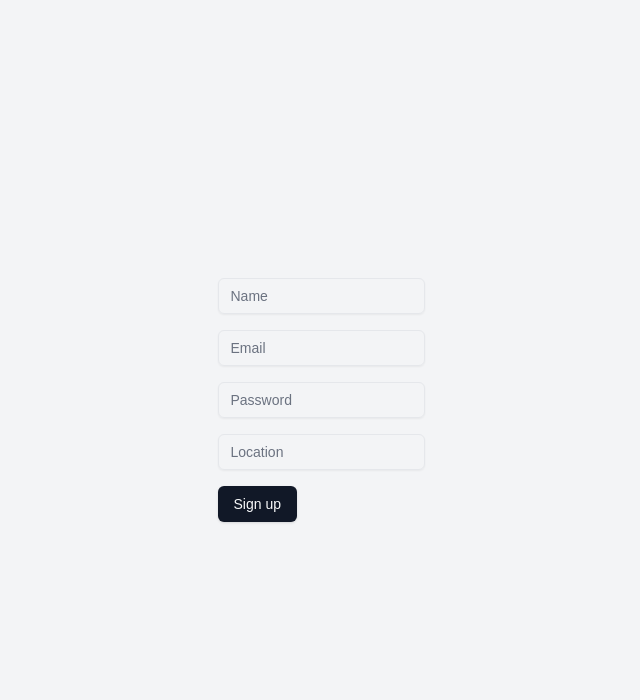
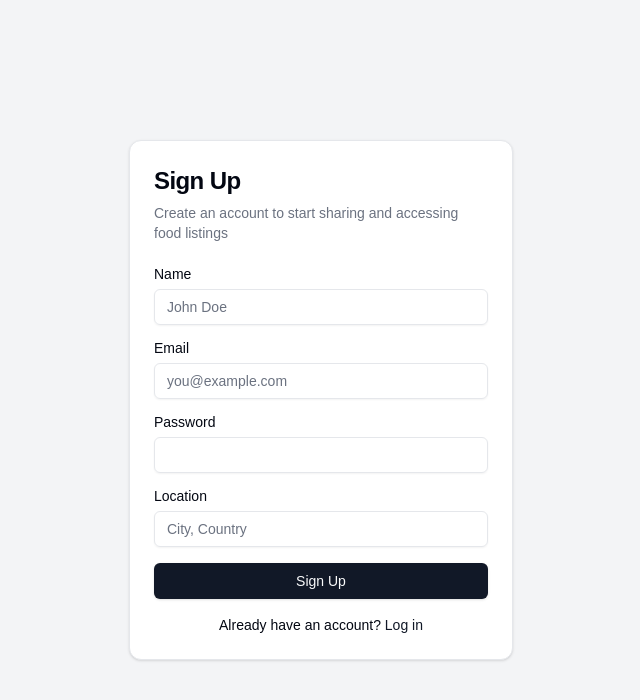
Before and after one commit to romxai/foodshare-app, a Next.js app: page /signup in a window 1280 px wide. Shown: the top 700 px of the page, without its empty margins (319-959 px from the left). Built offline with nearby package versions, Linux system fonts and the light colour scheme.

Commit message:
signup-ui

```diff
--- a/components/AuthForms/SignupForm.tsx
+++ b/components/AuthForms/SignupForm.tsx
@@ -1,9 +1,19 @@
 "use client";
 
 import React, { useState } from "react";
-import { useRouter } from "next/navigation"; // Change this line
+import { useRouter } from "next/navigation";
+import Link from "next/link";
+
+import { Button } from "@/components/ui/button";
+import {
+  Card,
+  CardContent,
+  CardDescription,
+  CardHeader,
+  CardTitle,
+} from "@/components/ui/card";
 import { Input } from "@/components/ui/input";
-import { Button } from "@/components/ui/button";
+import { Label } from "@/components/ui/label";
 
 const SignupForm = () => {
   const [name, setName] = useState("");
@@ -20,7 +30,12 @@ const SignupForm = () => {
     setError("");
 
     try {
-      console.log("Sending signup request with data:", { name, email, password, location });
+      console.log("Sending signup request with data:", {
+        name,
+        email,
+        password,
+        location,
+      });
       const response = await fetch("/api/auth/signup", {
         method: "POST",
         headers: { "Content-Type": "application/json" },
@@ -47,40 +62,71 @@ const SignupForm = () => {
   };
 
   return (
-    <form onSubmit={handleSubmit} className="space-y-4">
+    <Card className="mx-auto max-w-sm">
+      <CardHeader>
+        <CardTitle className="text-2xl">Sign Up</CardTitle>
+        <CardDescription>
+          Create an account to start sharing and accessing food listings
+        </CardDescription>
+      </CardHeader>
+      <CardContent>
+        <form onSubmit={handleSubmit} className="grid gap-4">
+          <div className="grid gap-2">
+            <Label htmlFor="name">Name</Label>
             <Input
+              id="name"
               type="text"
-        placeholder="Name"
+              placeholder="John Doe"
               value={name}
               onChange={(e) => setName(e.target.value)}
               required
             />
+          </div>
+          <div className="grid gap-2">
+            <Label htmlFor="email">Email</Label>
             <Input
+              id="email"
               type="email"
-        placeholder="Email"
+              placeholder="you@example.com"
               value={email}
               onChange={(e) => setEmail(e.target.value)}
               required
             />
+          </div>
+          <div className="grid gap-2">
+            <Label htmlFor="password">Password</Label>
             <Input
+              id="password"
               type="password"
-        placeholder="Password"
               value={password}
               onChange={(e) => setPassword(e.target.value)}
               required
             />
+          </div>
+          <div className="grid gap-2">
+            <Label htmlFor="location">Location</Label>
             <Input
+              id="location"
               type="text"
-        placeholder="Location"
+              placeholder="City, Country"
               value={location}
               onChange={(e) => setLocation(e.target.value)}
               required
             />
-      {error && <p className="text-red-500">{error}</p>}
-      <Button type="submit" disabled={loading}>
-        {loading ? "Signing up..." : "Sign up"}
+          </div>
+          {error && <p className="text-red-500 text-sm">{error}</p>}
+          <Button type="submit" className="w-full" disabled={loading}>
+            {loading ? "Signing up..." : "Sign Up"}
           </Button>
         </form>
+        <div className="mt-4 text-center text-sm">
+          Already have an account?{" "}
+          <Link href="/login" className="text-primary hover:underline">
+            Log in
+          </Link>
+        </div>
+      </CardContent>
+    </Card>
   );
 };
 
```
Lines whose indentation alone changed are shown as unchanged.
